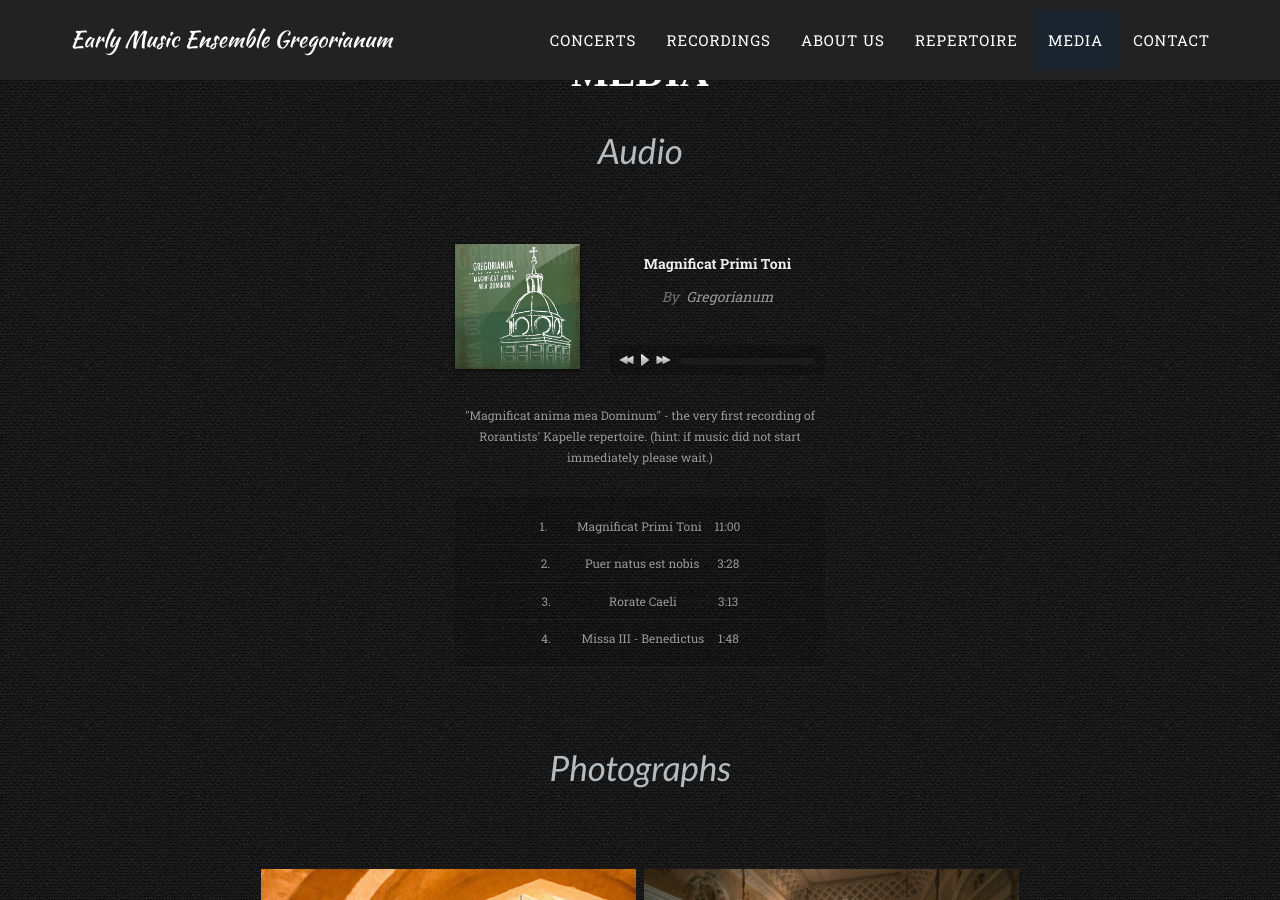
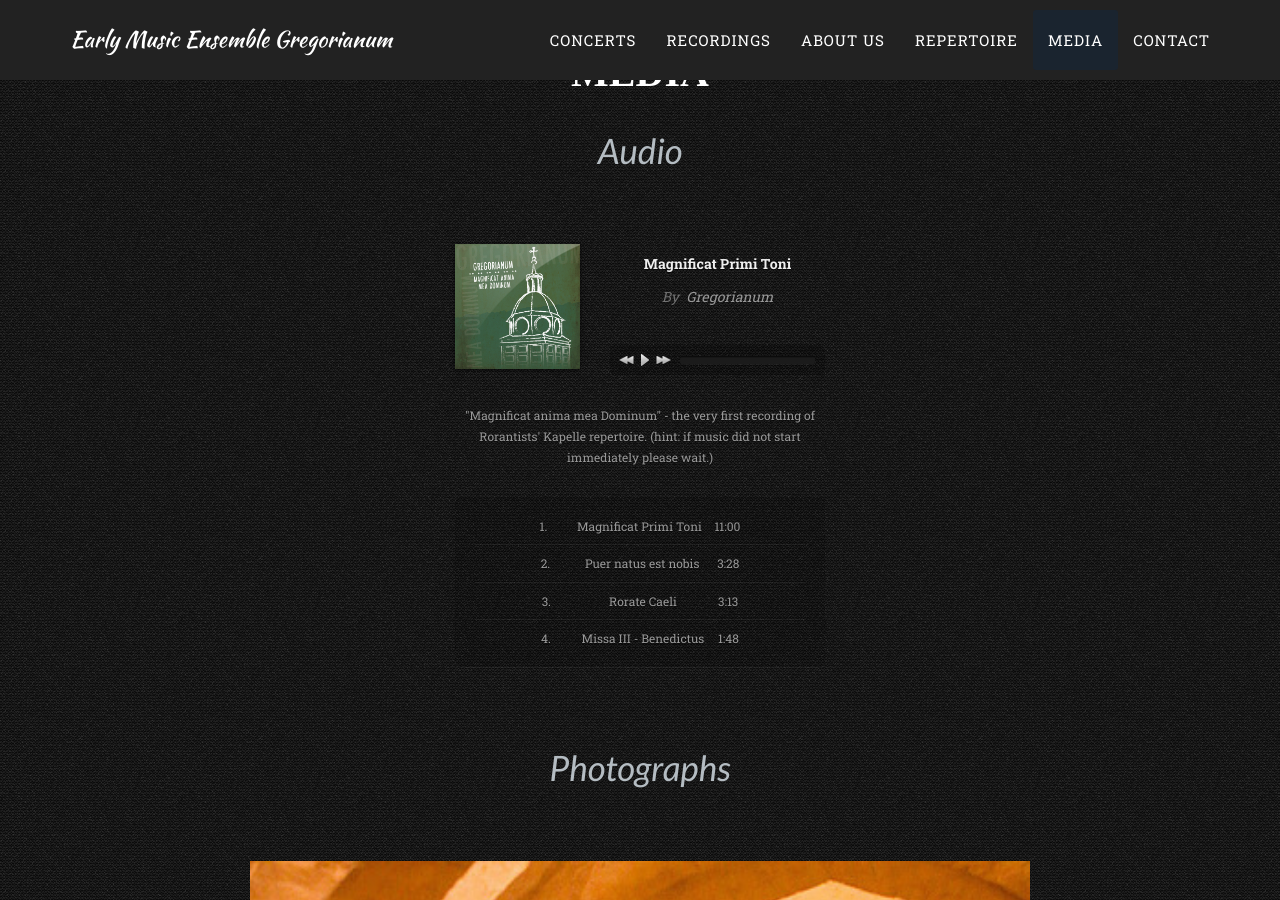
Before and after one commit to tomgozdek/tomgozdek.github.io, a Jekyll site: the page built from index.html, in a window 1280 px wide and 900 px high, scrolled down 4235 px. Built offline with Jekyll 4.4.1, drawn with Linux system fonts in a browser that asks for light colours; some web fonts are replaced.

Commit message:
Update media.html
Correct css for media

```diff
--- a/_includes/media.html
+++ b/_includes/media.html
@@ -1,5 +1,5 @@
 <!-- Team Section -->
-    <section id="media" class="gallery">
+    <section id="media" >
         <div class="container">
             <div class="row">
                 <div class="col-lg-12 text-center">
```
